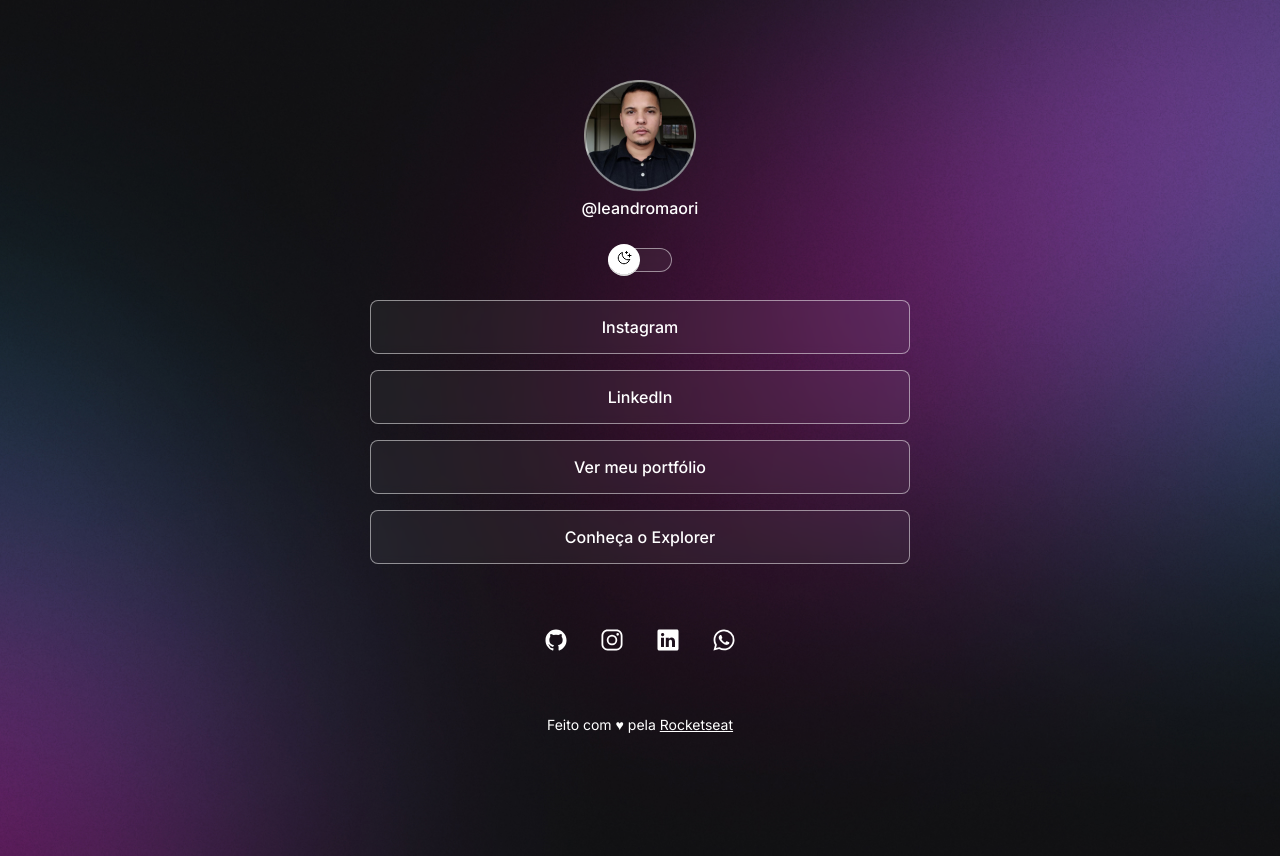
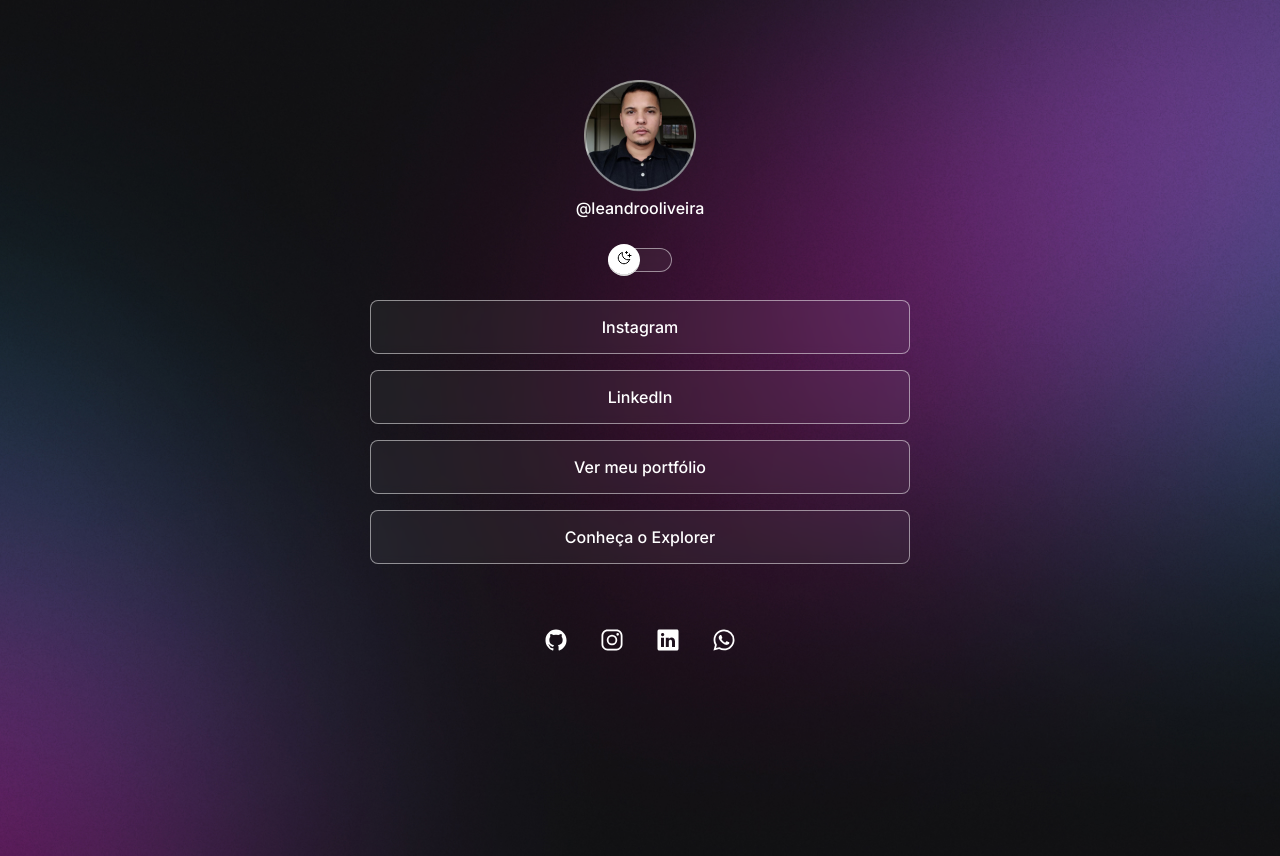
Before and after one commit to LeandroMaori/Projeto-DevLinks, a plain HTML site: page index.html in a window 1280 px wide. Drawn offline with nearby package versions, Linux system fonts and the light colour scheme.

Commit message:
final adjustments

```diff
--- a/index.html
+++ b/index.html
@@ -18,7 +18,7 @@
     <div id="container">
       <div id="profile">
         <img src="./assets/avatar leandro.png" alt="Foto de Leandro Oliveira" />
-        <p>@leandromaori</p>
+        <p>@leandrooliveira</p>
       </div>
 
       <div id="switch" onclick="toggleMode()">
@@ -42,7 +42,9 @@
         </li>
 
         <li>
-          <a href="#">Ver meu portfólio</a>
+          <a href="https://github.com/LeandroMaori" target="_blank"
+            >Ver meu portfólio</a
+          >
         </li>
 
         <li>
@@ -68,11 +70,6 @@
           <ion-icon name="logo-whatsapp"></ion-icon>
         </a>
       </div>
-
-      <footer>
-        Feito com ♥ pela
-        <a href="https://rocketseat.com.br" target="_blank"> Rocketseat </a>
-      </footer>
     </div>
 
     <script
```
